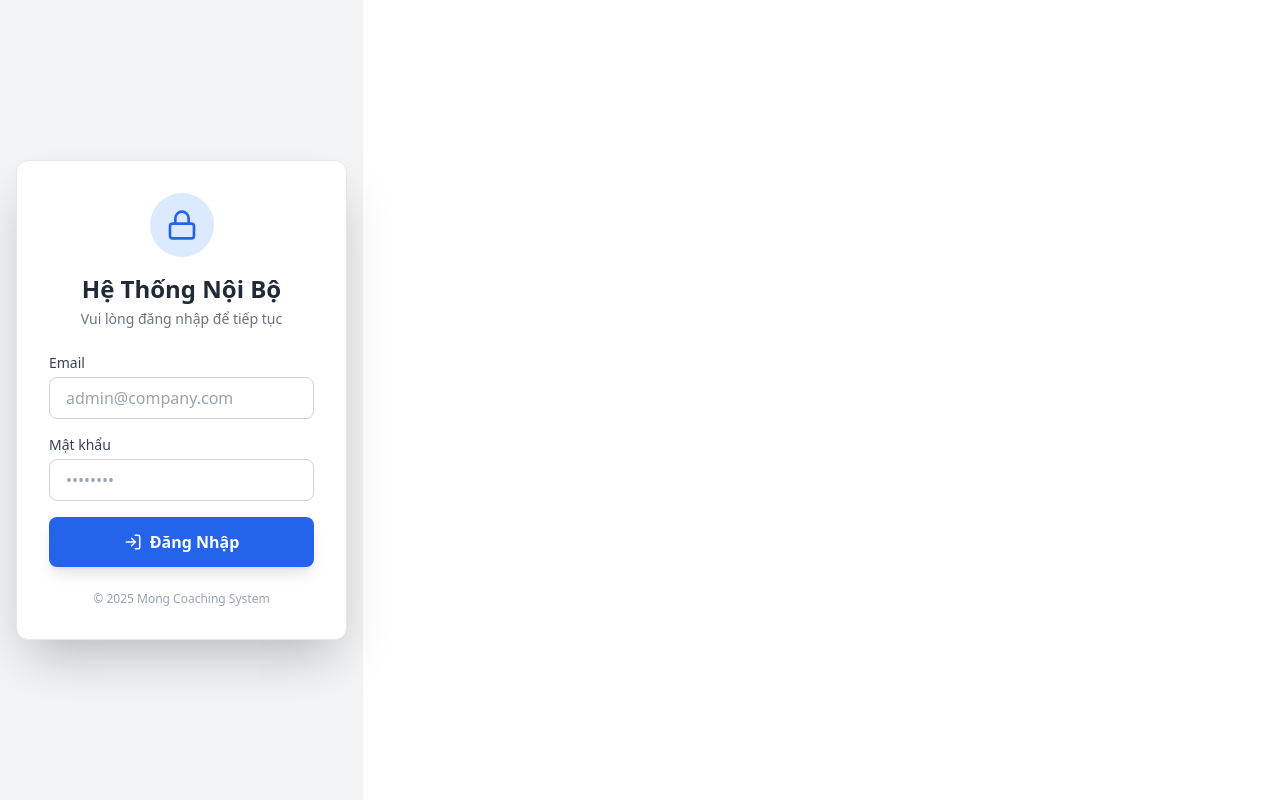
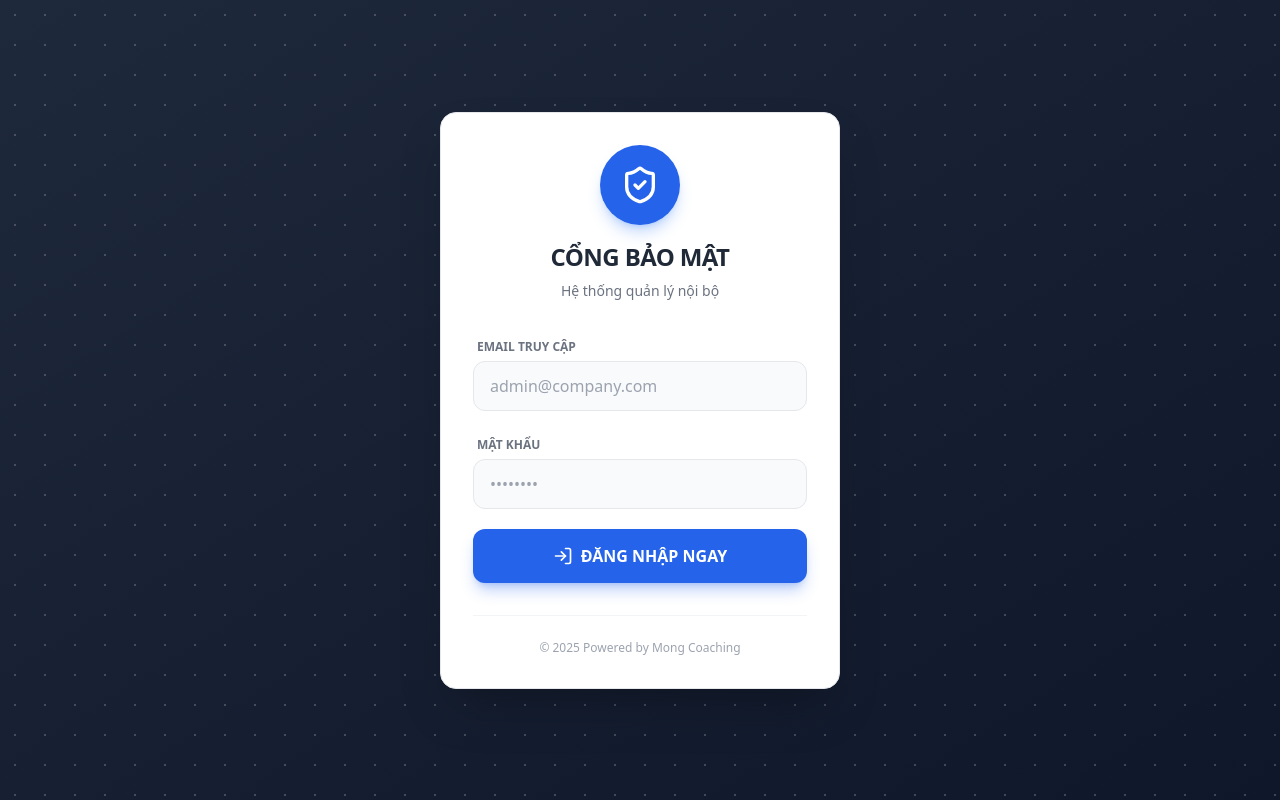
Before and after one commit to nad98204/he-thong-ads-mong, a React (Vite) app: page / in a window 1280 px wide. Built offline with nearby package versions, Linux system fonts and the light colour scheme; no server answers.

Commit message:
dangnhapcanchinhgia

```diff
--- a/src/components/Login.jsx
+++ b/src/components/Login.jsx
@@ -1,7 +1,7 @@
 import React, { useState } from 'react';
 import { signInWithEmailAndPassword } from "firebase/auth";
 import { auth } from '../firebase';
-import { Lock, LogIn } from 'lucide-react';
+import { Lock, LogIn, ShieldCheck } from 'lucide-react';
 
 export default function Login() {
   const [email, setEmail] = useState("");
@@ -15,7 +15,6 @@ export default function Login() {
     setError("");
     try {
       await signInWithEmailAndPassword(auth, email, pass);
-      // Đăng nhập thành công, App.jsx sẽ tự động chuyển trang
     } catch (err) {
       setError("Sai email hoặc mật khẩu!");
       setLoading(false);
@@ -23,51 +22,66 @@ export default function Login() {
   };
 
   return (
-    <div className="min-h-screen flex items-center justify-center bg-gray-100 p-4">
-      <div className="bg-white p-8 rounded-xl shadow-2xl w-full max-w-sm border border-gray-200">
-        <div className="text-center mb-6">
-          <div className="bg-blue-100 p-3 rounded-full w-16 h-16 flex items-center justify-center mx-auto mb-4 text-blue-600">
-            <Lock size={32} />
+    // Dùng 'fixed inset-0' để phủ kín màn hình và 'flex items-center justify-center' để căn giữa
+    <div className="fixed inset-0 z-[9999] flex items-center justify-center bg-gradient-to-br from-slate-800 to-slate-900">
+
+      {/* Hiệu ứng nền mờ trang trí */}
+      <div className="absolute inset-0 opacity-20" style={{backgroundImage: 'radial-gradient(#ffffff 1px, transparent 1px)', backgroundSize: '30px 30px'}}></div>
+
+      {/* Hộp đăng nhập chính */}
+      <div className="bg-white p-8 rounded-2xl shadow-2xl w-full max-w-[400px] border border-gray-200 relative z-10 mx-4 animate-in zoom-in-95 duration-300">
+
+        <div className="text-center mb-8">
+          <div className="bg-blue-600 p-4 rounded-full w-20 h-20 flex items-center justify-center mx-auto mb-4 text-white shadow-lg shadow-blue-500/30">
+            <ShieldCheck size={40} />
           </div>
-          <h1 className="text-2xl font-bold text-gray-800">Hệ Thống Nội Bộ</h1>
-          <p className="text-gray-500 text-sm mt-1">Vui lòng đăng nhập để tiếp tục</p>
+          <h1 className="text-2xl font-extrabold text-gray-800 tracking-tight">CỔNG BẢO MẬT</h1>
+          <p className="text-gray-500 text-sm mt-2">Hệ thống quản lý nội bộ</p>
         </div>
 
-        <form onSubmit={handleLogin} className="space-y-4">
-          <div>
-            <label className="block text-sm font-medium text-gray-700 mb-1">Email</label>
+        <form onSubmit={handleLogin} className="space-y-5">
+          <div className="space-y-1">
+            <label className="text-xs font-bold text-gray-500 uppercase ml-1">Email Truy Cập</label>
             <input
               type="email"
               required
-              className="w-full border border-gray-300 px-4 py-2 rounded-lg focus:ring-2 focus:ring-blue-500 outline-none"
+              className="w-full bg-gray-50 border border-gray-200 px-4 py-3 rounded-xl focus:ring-2 focus:ring-blue-500 focus:bg-white focus:border-blue-500 outline-none transition-all text-gray-800 font-medium"
               placeholder="admin@company.com"
               value={email}
               onChange={(e) => setEmail(e.target.value)}
             />
           </div>
-          <div>
-            <label className="block text-sm font-medium text-gray-700 mb-1">Mật khẩu</label>
+
+          <div className="space-y-1">
+            <label className="text-xs font-bold text-gray-500 uppercase ml-1">Mật Khẩu</label>
             <input
               type="password"
               required
-              className="w-full border border-gray-300 px-4 py-2 rounded-lg focus:ring-2 focus:ring-blue-500 outline-none"
+              className="w-full bg-gray-50 border border-gray-200 px-4 py-3 rounded-xl focus:ring-2 focus:ring-blue-500 focus:bg-white focus:border-blue-500 outline-none transition-all text-gray-800 font-medium"
               placeholder="••••••••"
               value={pass}
               onChange={(e) => setPass(e.target.value)}
             />
           </div>
 
-          {error && <div className="text-red-500 text-sm text-center font-bold bg-red-50 p-2 rounded">{error}</div>}
+          {error && (
+            <div className="text-red-600 text-sm text-center font-bold bg-red-50 p-3 rounded-lg border border-red-100 flex items-center justify-center gap-2 animate-pulse">
+              <Lock size={14}/> {error}
+            </div>
+          )}
 
           <button
             disabled={loading}
-            className="w-full bg-blue-600 hover:bg-blue-700 text-white font-bold py-3 rounded-lg flex items-center justify-center gap-2 transition-all shadow-lg"
+            className="w-full bg-blue-600 hover:bg-blue-700 active:scale-95 text-white font-bold py-3.5 rounded-xl flex items-center justify-center gap-2 transition-all shadow-lg shadow-blue-600/30 text-base"
           >
-            {loading ? "Đang xử lý..." : <><LogIn size={18} /> Đăng Nhập</>}
+            {loading ? "Đang xác thực..." : <><LogIn size={20} /> ĐĂNG NHẬP NGAY</>}
           </button>
         </form>
-        <div className="mt-6 text-center text-xs text-gray-400">
-            &copy; 2025 Mong Coaching System
+
+        <div className="mt-8 pt-6 border-t border-gray-100 text-center">
+            <p className="text-xs text-gray-400 font-medium">
+              &copy; 2025 Powered by Mong Coaching
+            </p>
         </div>
       </div>
     </div>
```
